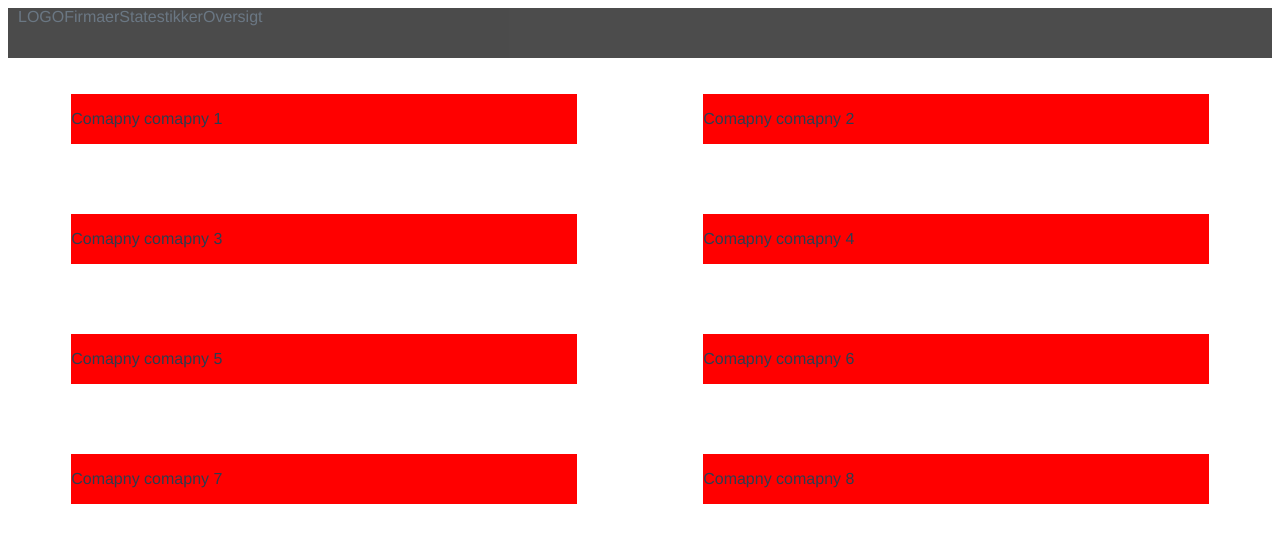
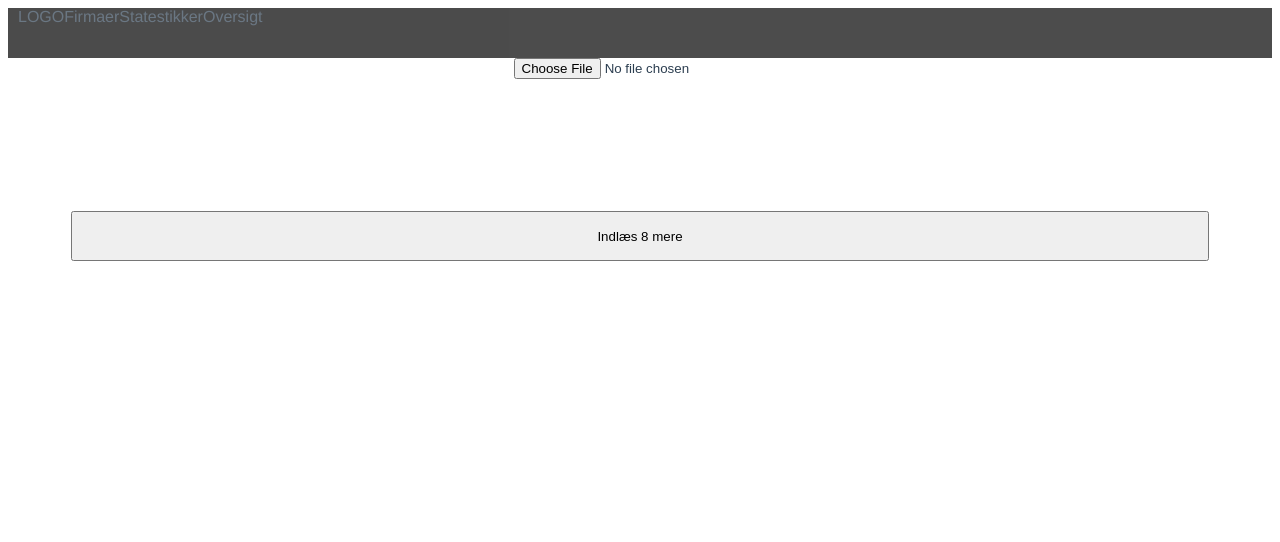
Before and after one commit to Mr-Jabberwock/Service-centralen, a Vue app in the folder service-centralen/: page / in a window 1280 px wide. Shown: the top 542 px of the page. Built offline with nearby package versions, Linux system fonts and the light colour scheme.

Commit message:
Can now import xlsx files

```diff
--- a/service-centralen/package.json
+++ b/service-centralen/package.json
@@ -12,11 +12,13 @@
     "chunk": "0.0.3",
     "core-js": "^3.6.5",
     "node-sass": "^4.14.1",
+    "node-xlsx": "^0.17.2",
     "register-service-worker": "^1.7.1",
     "sass-loader": "^10.1.1",
     "vue": "^2.6.11",
     "vue-router": "^3.2.0",
-    "vuex": "^3.4.0"
+    "vuex": "^3.4.0",
+    "xlsx": "^0.17.4"
   },
   "devDependencies": {
     "@vue/cli-plugin-babel": "~4.5.0",
--- a/service-centralen/src/App.vue
+++ b/service-centralen/src/App.vue
@@ -3,6 +3,14 @@
     <router-view/>
   </div>
 </template>
+
+<script>
+export default{
+  mounted(){
+    this.$store.dispatch("setCompanyPurchases");
+  }
+}
+</script>
 
 <style>
 #app {
--- a/service-centralen/src/store/index.js
+++ b/service-centralen/src/store/index.js
@@ -5,10 +5,21 @@ Vue.use(Vuex)
 
 export default new Vuex.Store({
   state: {
+    companyPurchases: []
   },
   mutations: {
+    SET_COMPANY_PURCHASES(state, payload){
+      state.companyPurchases = payload
+      console.log(state.companyPurchases)
+
+    }
   },
   actions: {
+    setCompanyPurchases(state){
+
+      state.commit("SET_COMPANY_PURCHASES", ["howdy"])
+
+    }
   },
   modules: {
   }
--- a/service-centralen/src/views/Companies.vue
+++ b/service-centralen/src/views/Companies.vue
@@ -1,34 +1,72 @@
 <template>
 <div>
     <Header />
+    <div>
+        <input type="file" @change="uploadedFile" />
+    </div>
     <ul :style="gridStyle" class="company">
-        <li v-for="company in companies" :key="company" class="company__details">
+        <li v-for="company in toBeShown" :key="company" class="company__details">
             <p>Comapny {{company.company}}</p>
+            <p> {{company.amount}}</p>
         </li>
     </ul>
+    <div>
+        <button class="load-button" @click="increasePage">Indlæs 8 mere</button>
+    </div>
 </div>
 </template>
 
 <script>
 import Header from "../components/Header.vue"
+import XLSX from "xlsx"
 export default{
    name: 'Companies',
    data(){
        return{
-           companies: [
-               {company: "comapny 1"},
-               {company: "comapny 2"},
-               {company: "comapny 3"},
-               {company: "comapny 4"},
-               {company: "comapny 5"},
-               {company: "comapny 6"},
-               {company: "comapny 7"},
-               {company: "comapny 8"}
-           ]
+           companies: [],
+           currentPage: 1,
+           file: ""
        }
    },
    components: {
       Header
+   },
+   computed: {
+       toBeShown(){
+           return this.companies.slice(0, this.currentPage * 4)
+       }
+   },
+   methods: {
+       increasePage(){
+           this.currentPage++
+       },
+       uploadedFile(event){
+           this.file = event.target.files[0]
+           const reader = new FileReader();
+           reader.onload = (e) => {
+                /* Parse data */
+                const bstr = e.target.result;
+                const wb = XLSX.read(bstr, { type: 'binary' });
+
+                /* Get first worksheet */
+                const wsname = wb.SheetNames[0];
+                const ws = wb.Sheets[wsname];
+                /* Convert array of arrays */
+                const data = XLSX.utils.sheet_to_json(ws, { header: 1 });
+
+                var objs = data.map(function(x) {
+                    return {
+                        company: x[0],
+                        amount: x[1]
+                    };
+                });
+                console.log(objs);
+                this.companies = objs
+
+            }
+           reader.readAsBinaryString(this.file);
+
+       }
    }
 }
 </script>
@@ -50,6 +88,11 @@ export default{
     }
 }
 
+.load-button{
+    width: 80%;
+    height: 50px;
+}
+
 @media only screen and (min-width: 1000px){
     .company{
         display: grid;
@@ -58,6 +101,11 @@ export default{
 
     }
 
+    .load-button{
+        width: 90%;
+        margin-top: 100px;
+    }
+
 }
 
 </style>
```
Also changed, not shown: 2 other files (tests, documents, lock files or other folders).
